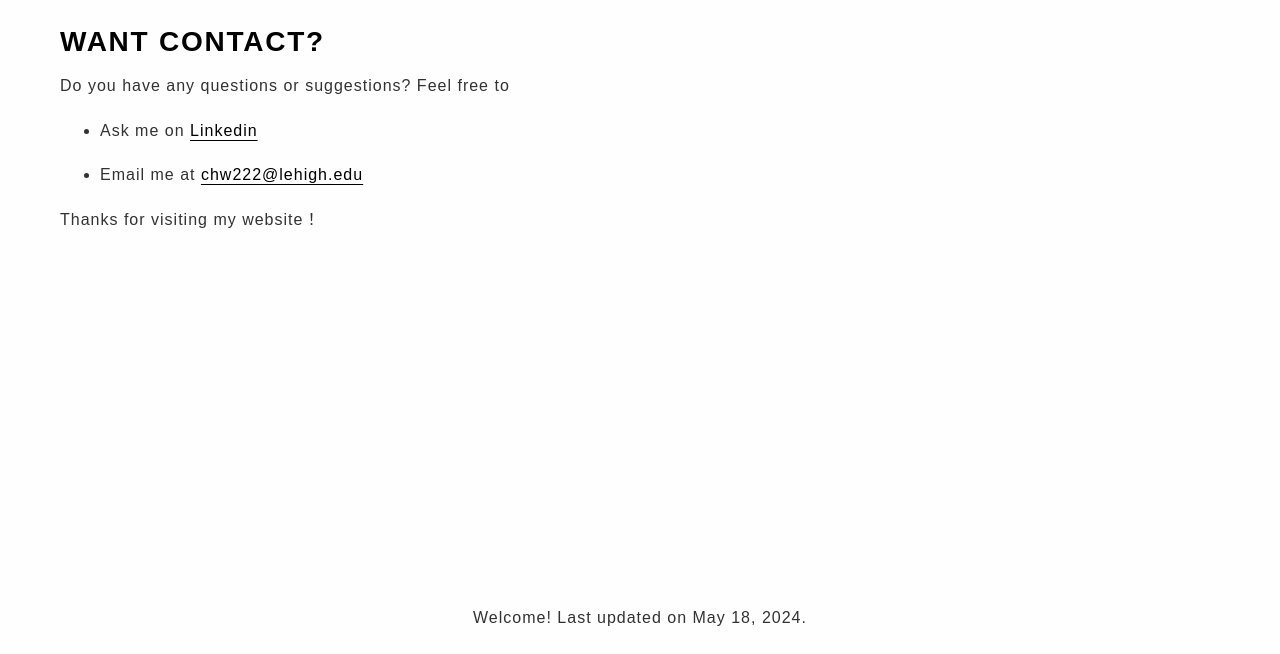
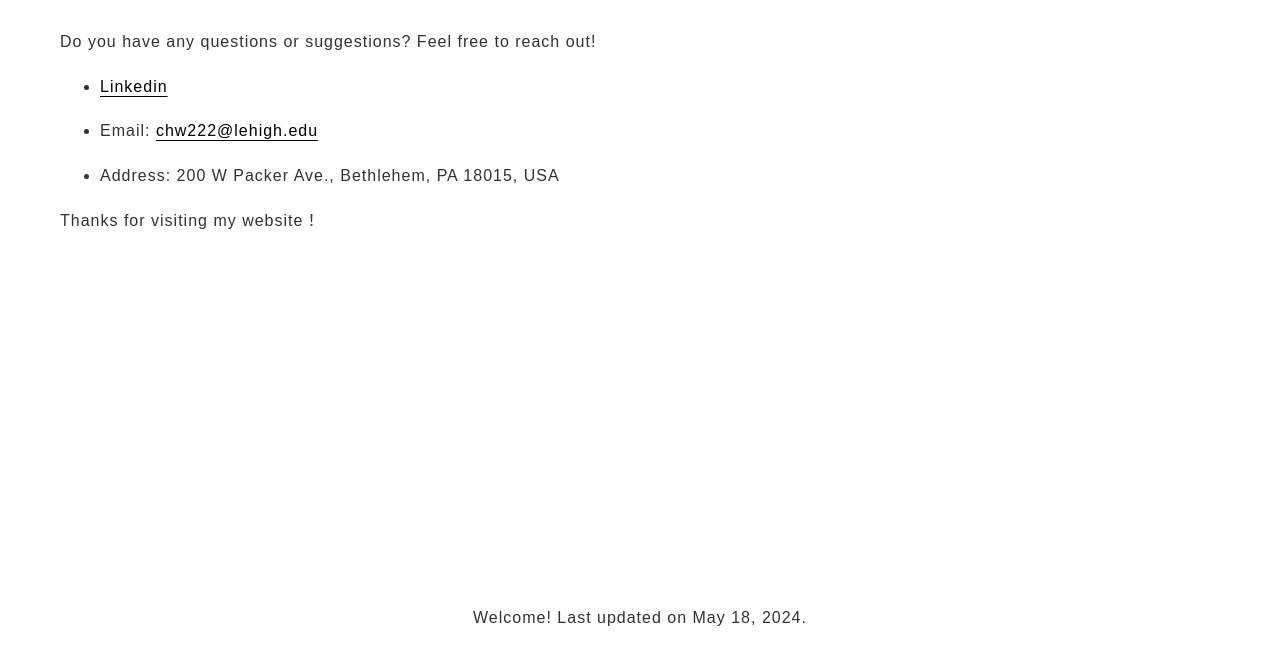
Before and after one commit to cywu92/cywu92.github.io, a plain HTML site: page contact/index.html in a window 1280 px wide. Shown: the part 146-800 px from the top of the page. Drawn offline with Linux system fonts and the light colour scheme.

Commit message:
github url, add address

```diff
--- a/contact/index.html
+++ b/contact/index.html
@@ -114,14 +114,17 @@
       <h1>Contact</h1>
     </header>
 
-    <h2 id="want-contact">Want Contact?</h2>
-<p>Do you have any questions or suggestions? Feel free to</p>
+    <!-- ## Want Contact? -->
+<p>Do you have any questions or suggestions? Feel free to reach out!</p>
 <ul>
 <li>
-<p>Ask me on <a href="https://www.linkedin.com/in/chia-yuan-wu/" target="_blank">Linkedin</a></p>
+<p><a href="https://www.linkedin.com/in/chia-yuan-wu/" target="_blank">Linkedin</a></p>
 </li>
 <li>
-<p>Email me at <a href="mailto:chw222@lehigh.edu">chw222@lehigh.edu</a></p>
+<p>Email: <a href="mailto:chw222@lehigh.edu">chw222@lehigh.edu</a></p>
+</li>
+<li>
+<p>Address: 200 W Packer Ave., Bethlehem, PA 18015, USA</p>
 </li>
 </ul>
 <p>Thanks for visiting my website！</p>
--- a/tw/index.xml
+++ b/tw/index.xml
@@ -223,6 +223,7 @@ Ya！We made it！🥰
       <description>聯絡方式 若有任何問題或建議，請聯絡：
 Linkedin
 Email: chw222@lehigh.edu
+地址: 200 W Packer Ave., Bethlehem, PA 18015, USA
 謝謝指教！</description>
     </item>
 
```
Also changed, not shown: index.html (+1 -1 lines), index.xml (+4 -3 lines), tw/contact/index.html (+3 -0 lines), tw/index.html (+1 -1 lines).
